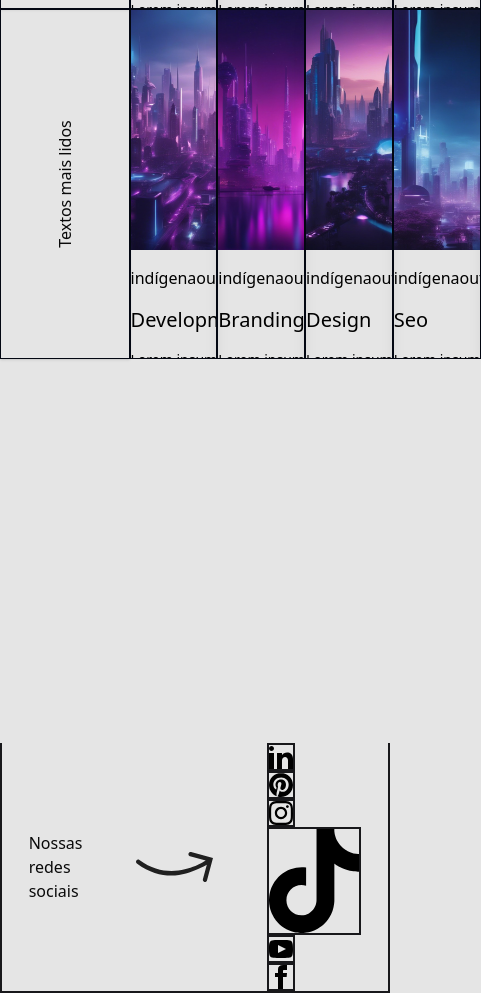
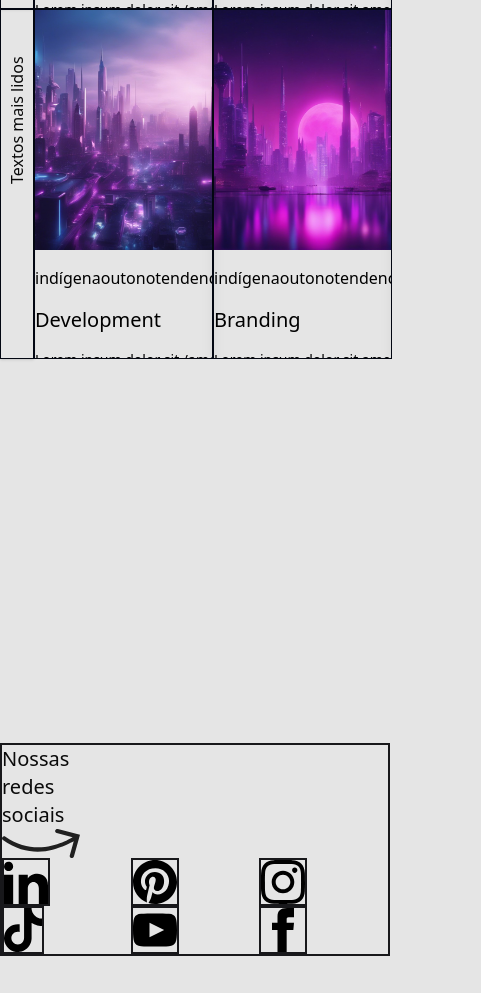
Before and after one commit to devthiagolinch/modacadFront, a React (Vite) app: page / in a window 390 px wide. Shown: the part 1260-2253 px from the top of the page, 481 px wide, since content can reach past the window. After the commit the page ends 2216 px from the top, so only its background shows below. Built offline with nearby package versions, Linux system fonts and the light colour scheme.

Commit message:
slideScroll

```diff
--- a/src/components/articlesScroll.tsx
+++ b/src/components/articlesScroll.tsx
@@ -14,22 +14,22 @@ export function ArticlesScroll() {
   return (
 
     <div className="flex flex-row" >
-      <div className="flex items-center border border-gray-950
+      <div className="grid items-center border border-gray-950
       shadow">
         <p className="
-        text-nowrap transform: -rotate-90">Textos mais lidos</p>
+        text-nowrap transform: -rotate-90 w-8 p-4 lg:w-20">Textos mais lidos</p>
       </div>
 
-      <div className="flex items-center flex-col h-auto w-[90%]">
+      <div className="flex items-center flex-col h-auto w-[91.9%] lg:w-[100%]">
         <Swiper
           breakpoints={{
             340: {
-              slidesPerView: 4,
+              slidesPerView: 2,
               spaceBetween: 0,
             },
             700: {
               slidesPerView: 3,
-              spaceBetween: 480,
+              spaceBetween: 352,
             },
           }}
           freeMode={true}
@@ -37,7 +37,7 @@ export function ArticlesScroll() {
             clickable: false,
           }} */
           modules={[FreeMode, Pagination, A11y]}
-          className="max-w-[100%] lg:max-w-[100%] h-auto mySwiper gap-10"
+          className="max-w-[100%] lg:max-w-[100%] h-auto "
         >
           {ServiceData.map((item) => (
             <SwiperSlide key={item.title}>
--- a/src/components/footer.tsx
+++ b/src/components/footer.tsx
@@ -10,23 +10,23 @@ import youtubeIcon from "../assets/icons/social  media/youtube.svg"
 export function Footer() {
 
     return (
-        <div className="flex justify-around lg:w-full border-2 border-t-0 border-zinc-900 items-center lg:p-10">
+        <div className="grid lg:flex lg:justify-around lg:w-full border-2 border-zinc-900 lg:items-center lg:p-10">
 
             <div>
-                <p className="lg:text-7xl">Nossas <br /> redes <br /> sociais</p>
+                <p className="text-xl lg:text-7xl">Nossas <br /> redes <br /> sociais</p>
 
             </div>
 
             <img src={setaCurvaIcon} alt="" />
 
-            <div className="lg:grid lg:grid-cols-3 lg:gap-x-5 lg:gap-y-5">
+            <div className="grid grid-cols-3 lg:gap-x-5 lg:gap-y-5">
 
-                <img src={linkedinIcon} className="border-2 border-zinc-900 lg:p-7 hover:bg-yellow-400 lg:h-24" />
-                <img src={pinterestIcon} className="border-2 border-zinc-900 lg:p-7 hover:bg-yellow-400 lg:h-24" />
-                <img src={instaIcon} className="border-2 border-zinc-900 lg:p-7 hover:bg-yellow-400 lg:h-24" />
-                <img src={tiktokIcon} className="border-2 border-zinc-900 lg:p-7 hover:bg-yellow-400 lg:h-24" />
-                <img src={youtubeIcon} className="border-2 border-zinc-900 lg:p-7 hover:bg-yellow-400 lg:h-24" />
-                <img src={facebookicon} className="border-2 border-zinc-900 lg:p-7 hover:bg-yellow-400 lg:h-24" />
+                <img src={linkedinIcon} className="border-2 border-zinc-900 lg:p-7 hover:bg-yellow-400 h-12 md:h-24" />
+                <img src={pinterestIcon} className="border-2 border-zinc-900 md:p-7 hover:bg-yellow-400 h-12 md:h-24" />
+                <img src={instaIcon} className="border-2 border-zinc-900 md:p-7 hover:bg-yellow-400 h-12 md:h-24" />
+                <img src={tiktokIcon} className="border-2 border-zinc-900 md:p-7 hover:bg-yellow-400 h-12 md:h-24" />
+                <img src={youtubeIcon} className="border-2 border-zinc-900 md:p-7 hover:bg-yellow-400 h-12 md:h-24" />
+                <img src={facebookicon} className="border-2 border-zinc-900 md:p-7 hover:bg-yellow-400 h-12 md:h-24" />
 
             </div>
         </div>
--- a/src/components/reagindBox.tsx
+++ b/src/components/reagindBox.tsx
@@ -7,8 +7,8 @@ export function ReadingBox() {
         shadow-[0_10px_10px_0] shadow-slate-950/50" >
 
             <div className="lg:grid w-[30%] lg:gap-2">
-                <p className=" lg:text-6xl">Planos de leitura</p>
-                <span className="lg:text-2xl font-light">Plano basico de leitura</span>
+                <p className=" lg:text-6xl font-serif">Planos de leitura</p>
+                <span className="lg:text-2xl font-serif font-light">Plano basico de leitura</span>
             </div>
 
             <img src={setaCurvaIcon} className=" w-20 lg:w-20" />
```
